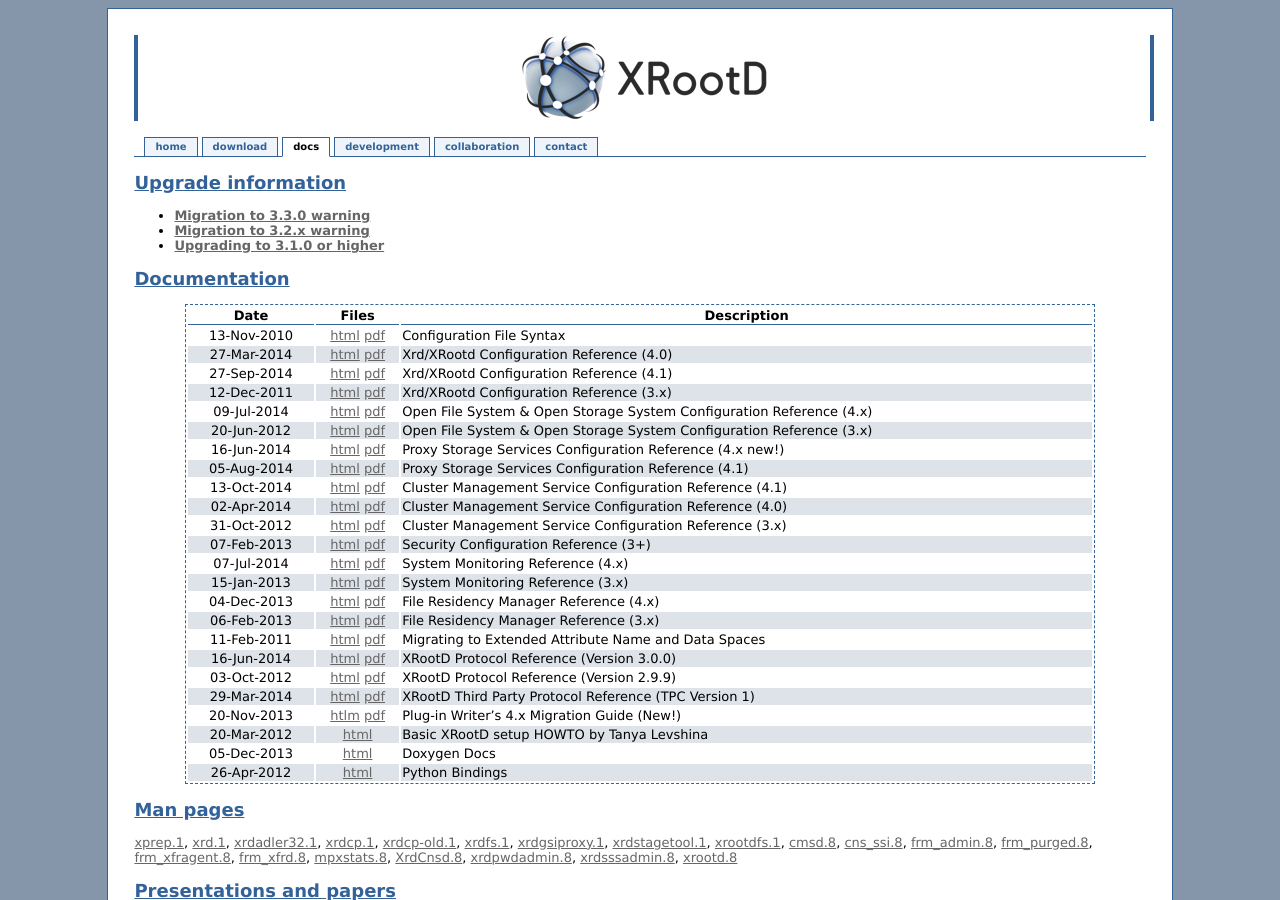
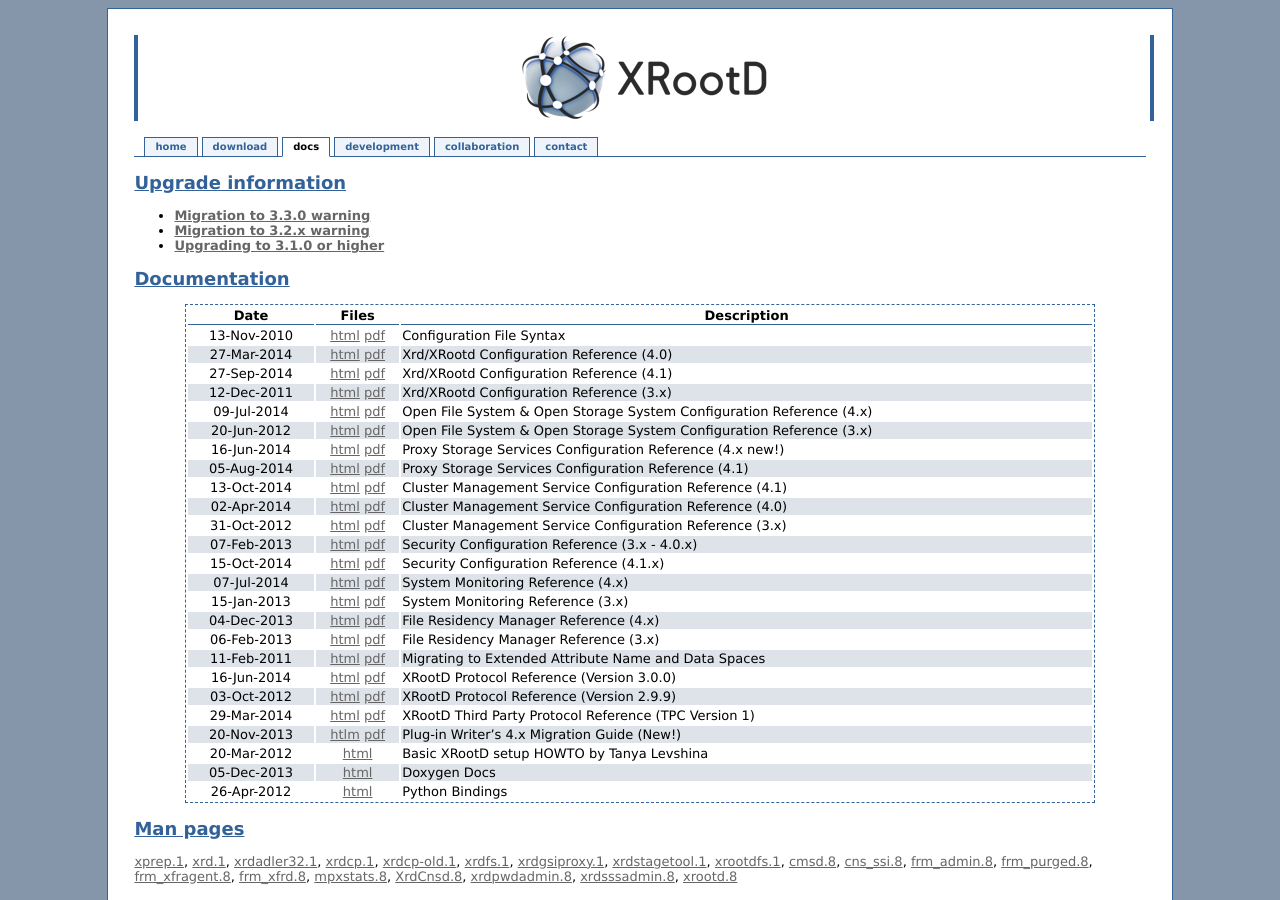
Before and after one commit to xrootd/xrootd-website, a Jekyll site: the page built from docs.md, in a window 1280 px wide and 900 px high. Built offline with Jekyll 4.4.1, drawn with Linux system fonts in a browser that asks for light colours; Markdown is read by kramdown in place of the engine named in the settings.

Commit message:
Update security config for new feature in sss auth protocol.

```diff
--- a/docs.md
+++ b/docs.md
@@ -27,7 +27,8 @@ Documentation
 |13-Oct-2014|[html](/doc/dev41/cms_config.htm) [pdf](/doc/dev41/cms_config.pdf)        |Cluster Management Service Configuration Reference (4.1)                    |
 |02-Apr-2014|[html](/doc/dev4/cms_config.htm) [pdf](/doc/dev4/cms_config.pdf)        |Cluster Management Service Configuration Reference (4.0)                    |
 |31-Oct-2012|[html](/doc/prod/cms_config.htm) [pdf](/doc/prod/cms_config.pdf)        |Cluster Management Service Configuration Reference (3.x)                    |
-|07-Feb-2013|[html](/doc/prod/sec_config.htm) [pdf](/doc/prod/sec_config.pdf)        |Security Configuration Reference (3+)                                         |
+|07-Feb-2013|[html](/doc/prod/sec_config.htm) [pdf](/doc/prod/sec_config.pdf)        |Security Configuration Reference (3.x - 4.0.x)                                         |
+|15-Oct-2014|[html](/doc/prod/sec_config.htm) [pdf](/doc/dev41/sec_config.pdf)        |Security Configuration Reference (4.1.x)                                         |
 |07-Jul-2014|[html](/doc/dev4/xrd_monitoring.htm) [pdf](/doc/dev4/xrd_monitoring.pdf)|System Monitoring Reference (4.x)                                           |
 |15-Jan-2013|[html](/doc/prod/xrd_monitoring.htm) [pdf](/doc/prod/xrd_monitoring.pdf)|System Monitoring Reference (3.x)                                           |
 |04-Dec-2013|[html](/doc/dev4/frm_config.htm) [pdf](/doc/dev4/frm_config.pdf)          |File Residency Manager Reference (4.x)                                  |
```
